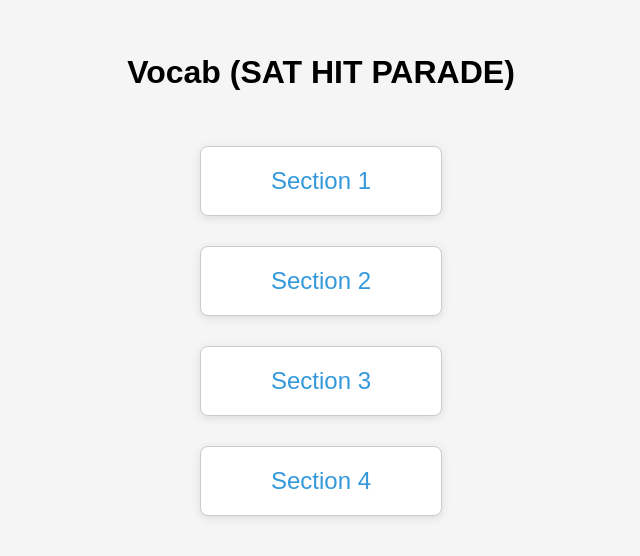
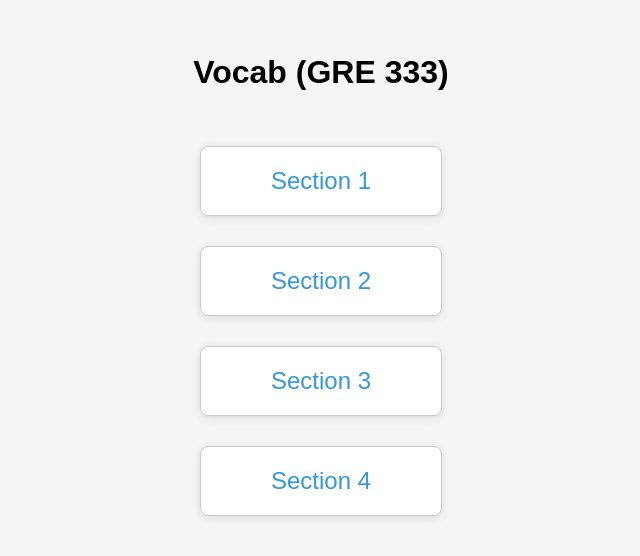
Before and after one commit to pongpung/Vocabs, a plain HTML site: page partt2.html in a window 1280 px wide. Shown: the part 118-674 px from the top of the page, without its empty margins (319-959 px from the left). Drawn offline with Linux system fonts and the light colour scheme.

Commit message:
Update partt2.html

```diff
--- a/partt2.html
+++ b/partt2.html
@@ -48,7 +48,7 @@
     </style>
 </head>
 <body>
-    <h1>Vocab (SAT HIT PARADE)</h1>
+    <h1>Vocab (GRE 333)</h1>
     <div class="card-container">
         <div class="card">
             <a href="s1.html">Section 1</a>
```
